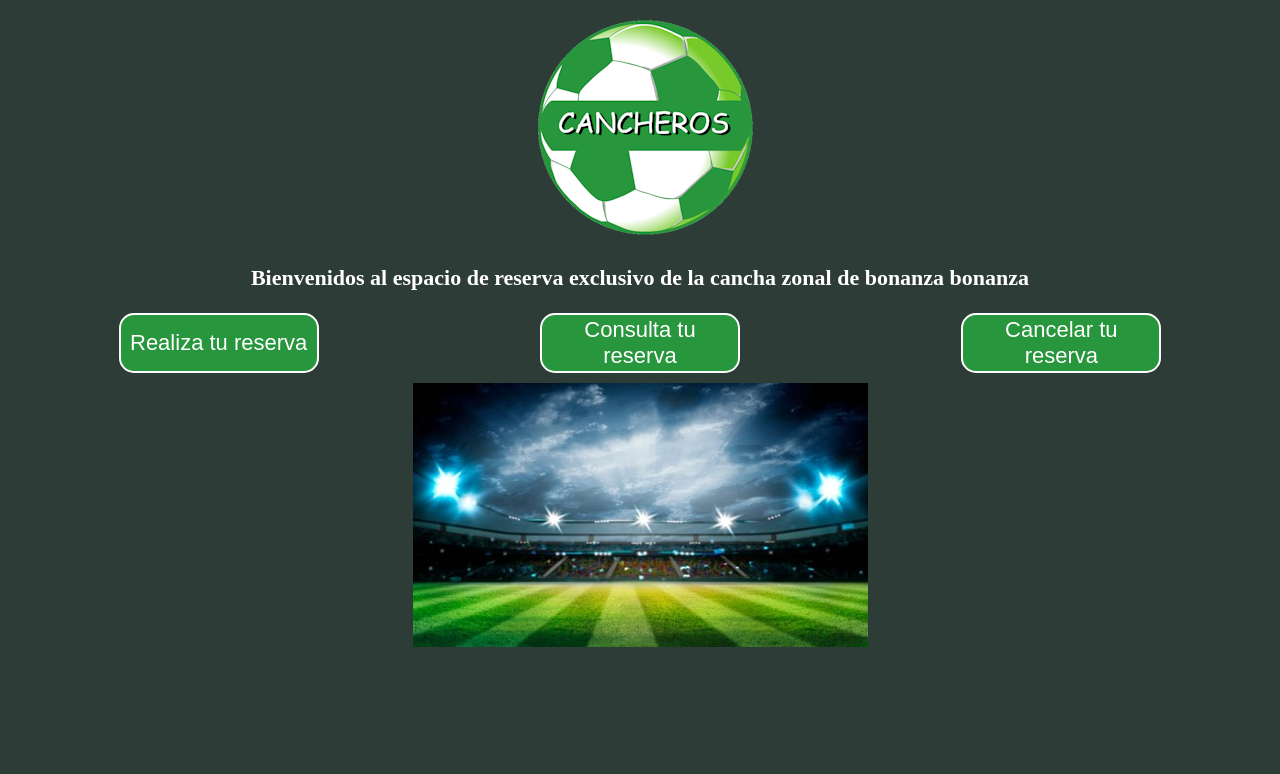
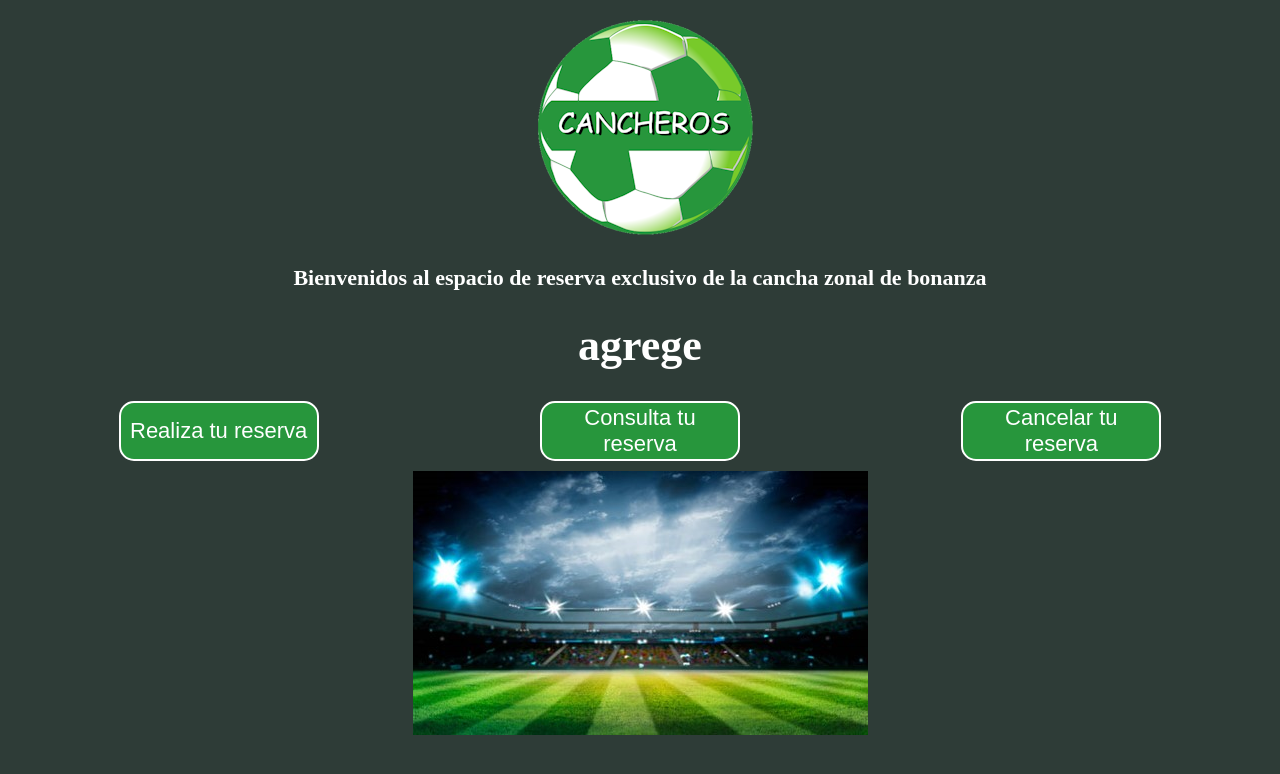
Before and after one commit to MiguelProgramador/Proyecto_Raiz, a plain HTML site: page CANCHEROS/index.html in a window 1280 px wide. Drawn offline with Linux system fonts and the light colour scheme; some packages are replaced by stand-ins of ours; a script that the page names is missing.

Commit message:
agreger h1

```diff
--- a/CANCHEROS/index.html
+++ b/CANCHEROS/index.html
@@ -10,8 +10,9 @@
 <body>
     <center><img src="cancheros.png"></center>
     <div id="mensaje-bienvenida">
-        <p><strong>Bienvenidos al espacio de reserva exclusivo de la cancha zonal de bonanza bonanza </strong></p>
+        <p><strong>Bienvenidos al espacio de reserva exclusivo de la cancha zonal de bonanza  </strong></p>
     </div>
+    <h1>agrege</h1>
     <div class="opciones">
         <button class="boton" onclick="irReserva()">Realiza tu reserva</button>
         <button class="boton" onclick="irConsulta()">Consulta tu reserva</button>
```
